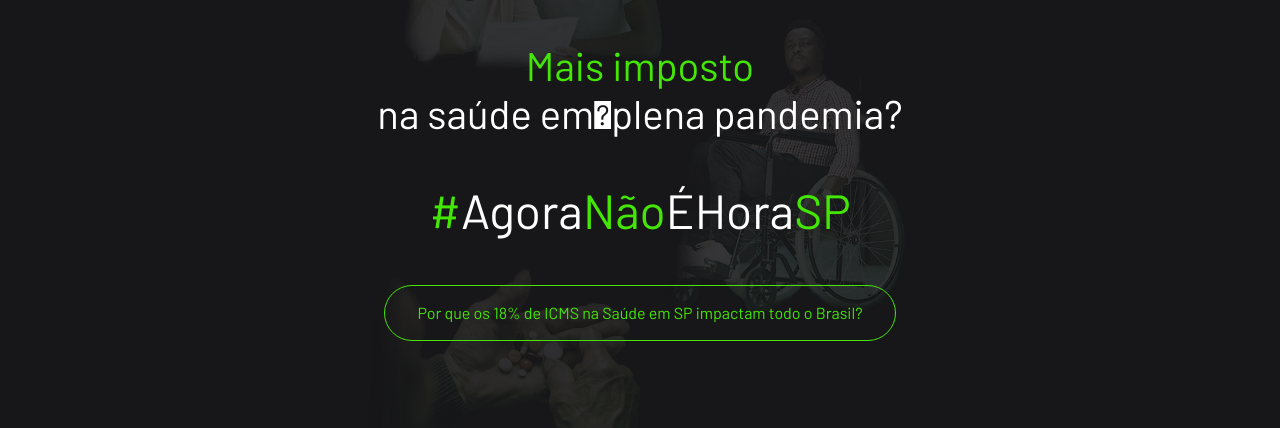
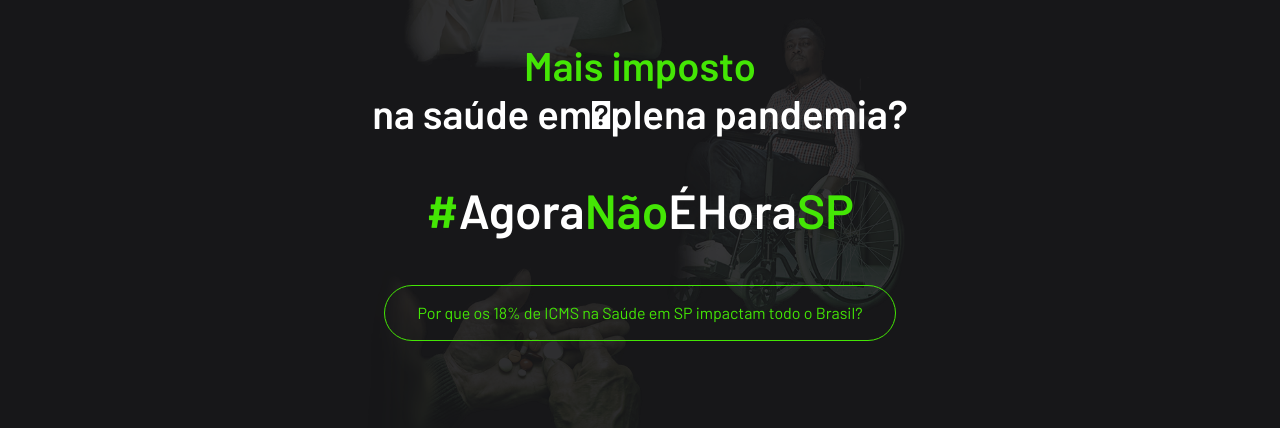
Before and after one commit to arifaj/mov-unidos-pela-saude, a plain HTML site: page index.html in a window 1280 px wide. Shown: the part 128-556 px from the top of the page. Drawn offline with Linux system fonts and the light colour scheme.

Commit message:
Font Size

```diff
--- a/assets/css/styles.css
+++ b/assets/css/styles.css
@@ -12,6 +12,7 @@
 .main h1,
 .main h2{
     margin-bottom: 45px;
+    font-weight: 600;
 }
 .main h2{
     font-size: 3em;
--- a/index.html
+++ b/index.html
@@ -7,9 +7,9 @@
 
     <title>Movimento Unidos Pela Saúde</title>
     <meta name="description" content="Movimento Unidos Pela Saúde">
-    <meta name="author" content="SitePoint">
+    <meta name="viewport" content="width=device-width, initial-scale=1.0">
     <link rel="preconnect" href="https://fonts.gstatic.com">
-    <link href="https://fonts.googleapis.com/css2?family=Barlow&display=swap" rel="stylesheet">
+    <link href="https://fonts.googleapis.com/css2?family=Barlow:wght@400;600&display=swap" rel="stylesheet">
     <link rel="stylesheet" href="assets/css/bootstrap.min.css">
     <link rel="stylesheet" href="assets/css/styles.css">
 
```
